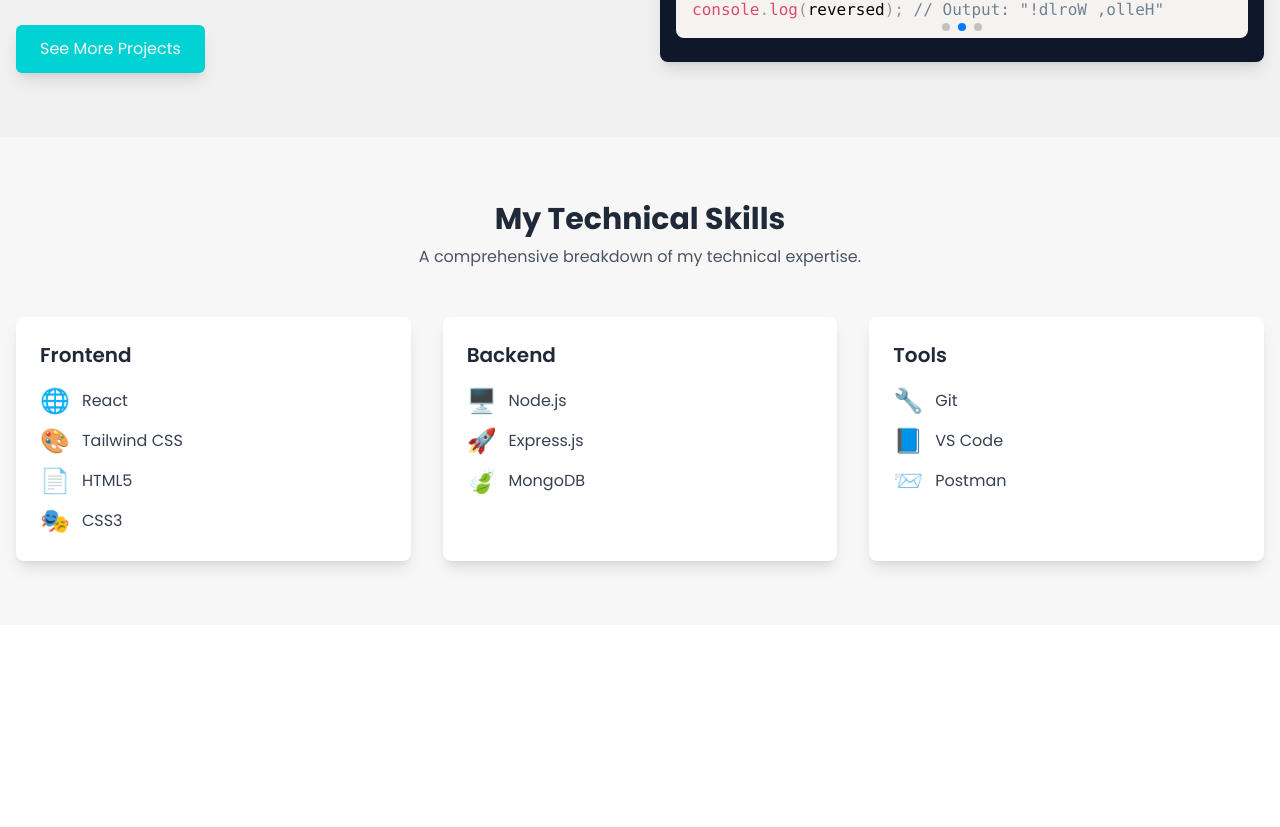
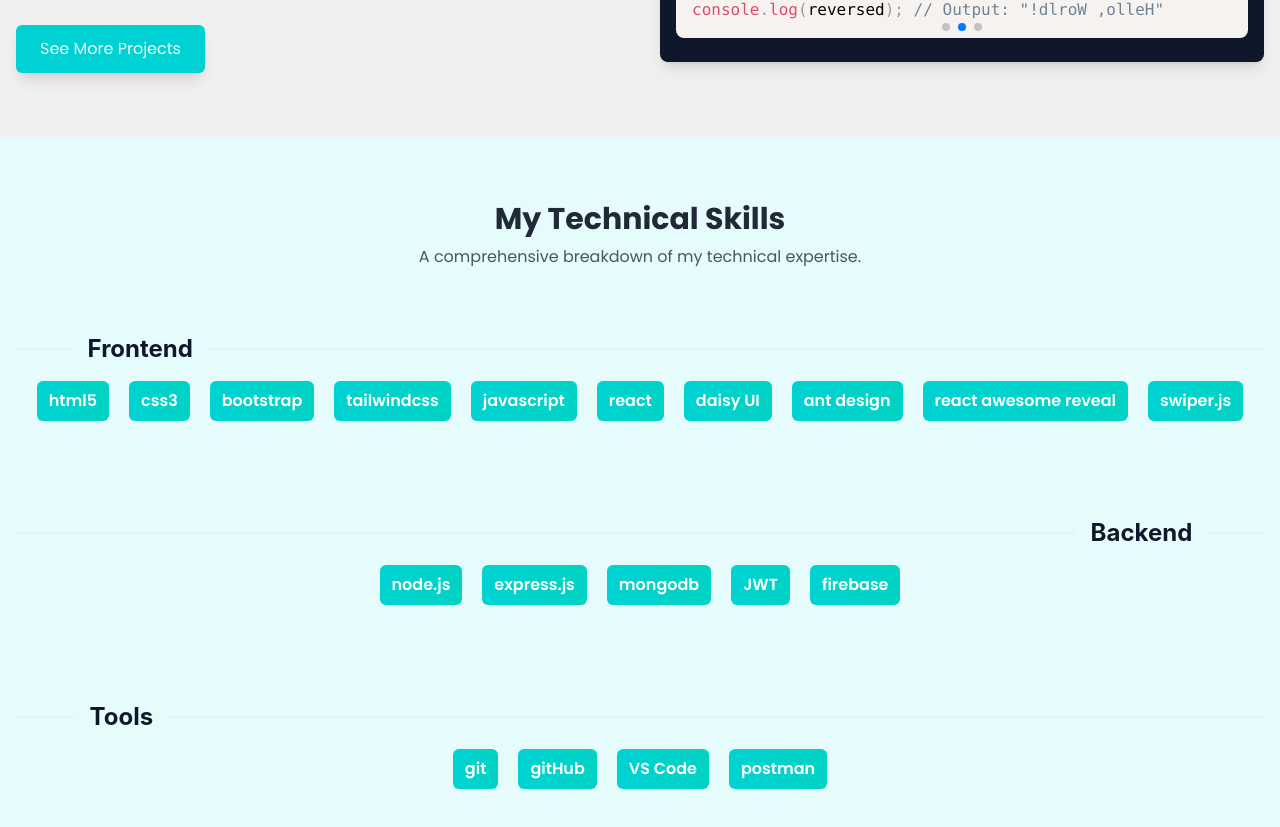
Before and after one commit to Hasinur3813/react-portfolio, a React (Vite) app: page / in a window 1280 px wide. Shown: the part 1434-2261 px from the top of the page. Before the commit the page ends 2059 px from the top, so only its background shows below. Built offline with nearby package versions, Linux system fonts and the light colour scheme.

Commit message:
skills section added

```diff
--- a/src/components/Skills/Skills.jsx
+++ b/src/components/Skills/Skills.jsx
@@ -1,34 +1,34 @@
+import { Divider } from "antd";
+
 const skills = [
   {
     category: "Frontend",
     technologies: [
-      { name: "React", icon: "🌐" },
-      { name: "Tailwind CSS", icon: "🎨" },
-      { name: "HTML5", icon: "📄" },
-      { name: "CSS3", icon: "🎭" },
+      "html5",
+      "css3",
+      "bootstrap",
+      "tailwindcss",
+      "javascript",
+      "react",
+      "daisy UI",
+      "ant design",
+      "react awesome reveal",
+      "swiper.js",
     ],
   },
   {
     category: "Backend",
-    technologies: [
-      { name: "Node.js", icon: "🖥️" },
-      { name: "Express.js", icon: "🚀" },
-      { name: "MongoDB", icon: "🍃" },
-    ],
+    technologies: ["node.js", "express.js", "mongodb", "JWT", "firebase"],
   },
   {
     category: "Tools",
-    technologies: [
-      { name: "Git", icon: "🔧" },
-      { name: "VS Code", icon: "📘" },
-      { name: "Postman", icon: "📨" },
-    ],
+    technologies: ["git", "gitHub", "VS Code", "postman"],
   },
 ];
 
 const Skills = () => {
   return (
-    <section className="py-16 ">
+    <section className="py-16 bg-bg-secondary">
       <div className="container mx-auto px-4">
         {/* Header */}
         <div className="text-center mb-12">
@@ -41,29 +41,30 @@ const Skills = () => {
         </div>
 
         {/* Skills Cards */}
-        <div className="grid grid-cols-1 sm:grid-cols-2 lg:grid-cols-3 gap-8">
+        <dizv className="flex flex-col  gap-y-20">
           {skills.map((skill, index) => (
-            <div
-              key={index}
-              className="bg-white p-6 rounded-lg shadow-lg hover:shadow-xl transition-shadow duration-200"
-            >
-              <h3 className="text-xl font-semibold text-gray-800 mb-4">
-                {skill.category}
-              </h3>
-              <ul className="space-y-2">
+            <div key={index}>
+              <Divider
+                orientation={skill.category === "Backend" ? "right" : "left"}
+              >
+                <h3 className="text-2xl font-bold text-darkGray">
+                  {skill.category}
+                </h3>
+              </Divider>
+
+              <div className="flex flex-wrap justify-center items-center gap-5">
                 {skill.technologies.map((tech, idx) => (
-                  <li
+                  <p
                     key={idx}
-                    className="flex items-center gap-3 text-gray-700 hover:text-primaryColor transition-colors"
+                    className="flex flex-col items-center justify-center gap-y-2 font-semibold  bg-gradient-to-r from-primaryColor to-secondaryColor px-3 py-2 rounded-md text-white shadow-primaryColor "
                   >
-                    <span className="text-2xl">{tech.icon}</span>
-                    <span>{tech.name}</span>
-                  </li>
+                    {tech}
+                  </p>
                 ))}
-              </ul>
+              </div>
             </div>
           ))}
-        </div>
+        </dizv>
       </div>
     </section>
   );
```
